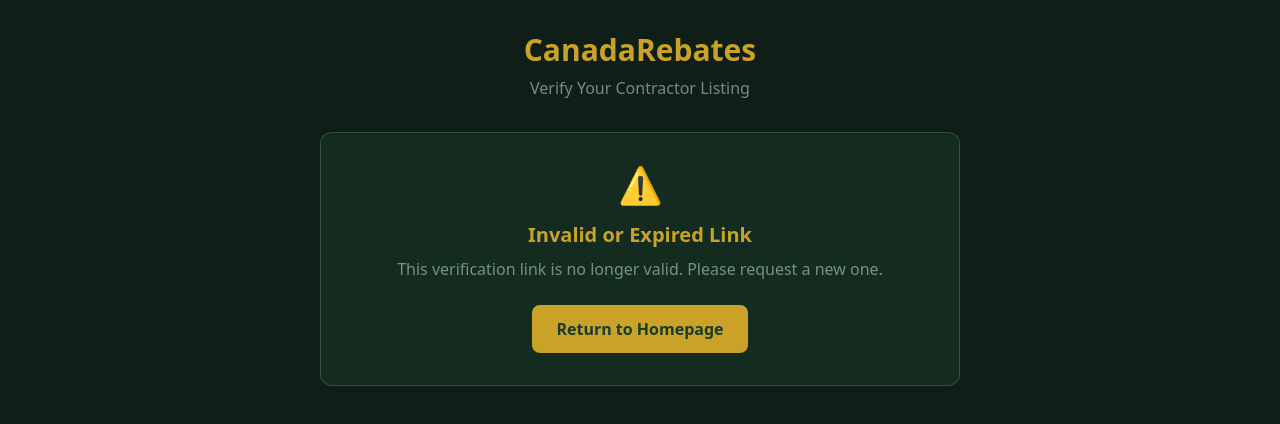
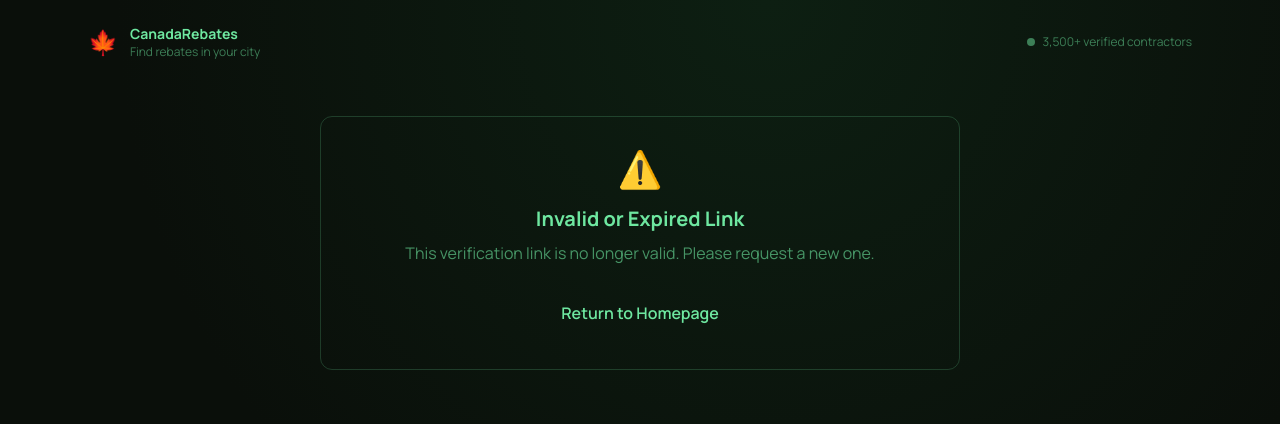
Before and after one commit to athompson0066/canadarebates-landing, a plain HTML site: page verify.html in a window 1280 px wide. Drawn offline with nearby package versions, Linux system fonts and the light colour scheme.

Commit message:
feat: Add consistent header to verification page matching main site

```diff
--- a/verify.html
+++ b/verify.html
@@ -4,22 +4,30 @@
   <meta charset="UTF-8">
   <meta name="viewport" content="width=device-width, initial-scale=1.0">
   <title>Verify Your Listing - CanadaRebates</title>
+  <link rel="preconnect" href="https://fonts.googleapis.com">
+  <link rel="preconnect" href="https://fonts.gstatic.com" crossorigin>
+  <link href="https://fonts.googleapis.com/css2?family=Manrope:wght@400;500;600;700;800&display=swap" rel="stylesheet">
   <script src="https://cdn.tailwindcss.com"></script>
   <script>
     tailwind.config = {
       theme: {
         extend: {
           colors: {
-            forest: '#1a3a2a',
-            gold: '#c9a227',
-            mint: '#b8d4c8'
-          }
+            forest: { 50: '#e8f5e9', 100: '#c8e6c9', 200: '#a5d6a7', 300: '#81c784', 400: '#66bb6a', 500: '#4caf50', 600: '#43a047', 700: '#388e3c', 800: '#2e7d32', 900: '#1b5e20' },
+            bark: { 50: '#f1f8e9', 100: '#dcedc8', 200: '#c5e1a5', 300: '#aed581', 400: '#9ccc65', 500: '#8bc34a', 600: '#7cb342', 700: '#689f38', 800: '#558b2f', 900: '#33691e' },
+            pine: { DEFAULT: '#0d1f12', elevated: '#122118', card: '#1a2b1f', border: '#243526' },
+            mint: { DEFAULT: '#6ee7a0', muted: '#4dbd7d', dim: '#2d8a52', pale: '#a8f0c8' }
+          },
+          fontFamily: { sans: ['Manrope', 'system-ui', 'sans-serif'] }
         }
       }
     }
   </script>
   <style>
-    body { background: #0f1f17; }
+    * { box-sizing: border-box; }
+    body { background: radial-gradient(ellipse at 60% 0%, #0d1f12 0%, #0a0f0a 60%); font-family: 'Manrope', sans-serif; }
+    .glass-card { background: rgba(18, 33, 24, 0.85); backdrop-filter: blur(20px); border: 1px solid rgba(110, 231, 160, 0.1); }
+    .green-glow { box-shadow: 0 0 40px rgba(110, 231, 160, 0.12), 0 0 80px rgba(110, 231, 160, 0.06); }
     .line-clamp-2 {
       display: -webkit-box;
       -webkit-line-clamp: 2;
@@ -28,13 +36,23 @@
     }
   </style>
 </head>
-<body class="min-h-screen text-mint font-sans">
+<body class="min-h-screen text-mint overflow-x-hidden">
+  <!-- Header -->
+  <header class="p-6 flex items-center justify-between max-w-6xl mx-auto">
+    <a href="https://canadarebates-landing.vercel.app" class="flex items-center gap-3 hover:opacity-80 transition">
+      <div class="text-2xl">🍁</div>
+      <div>
+        <div class="text-sm font-bold text-mint">CanadaRebates</div>
+        <div class="text-xs text-mint/50">Find rebates in your city</div>
+      </div>
+    </a>
+    <div class="flex items-center gap-2 text-xs text-mint/50">
+      <span class="w-2 h-2 rounded-full bg-[#6ee7a0] animate-pulse"></span>
+      <span>3,500+ verified contractors</span>
+    </div>
+  </header>
+
   <div class="max-w-2xl mx-auto px-4 py-8">
-    <!-- Header -->
-    <div class="text-center mb-8">
-      <h1 class="text-3xl font-bold text-gold mb-2">CanadaRebates</h1>
-      <p class="text-mint/60">Verify Your Contractor Listing</p>
-    </div>
 
     <!-- Loading State -->
     <div id="loading" class="text-center py-12">
```
